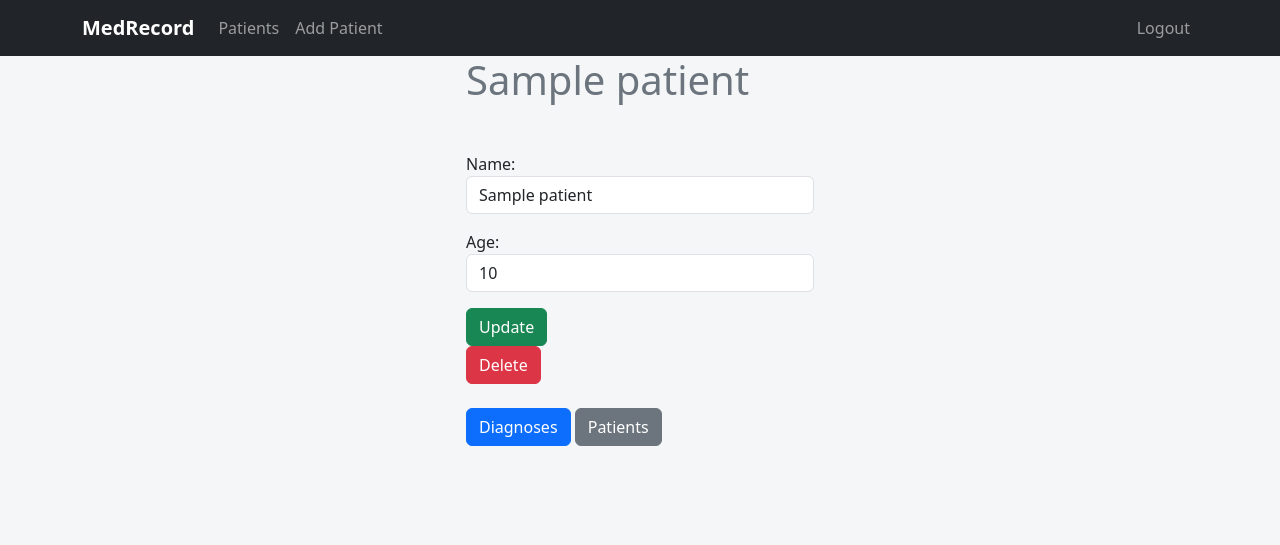
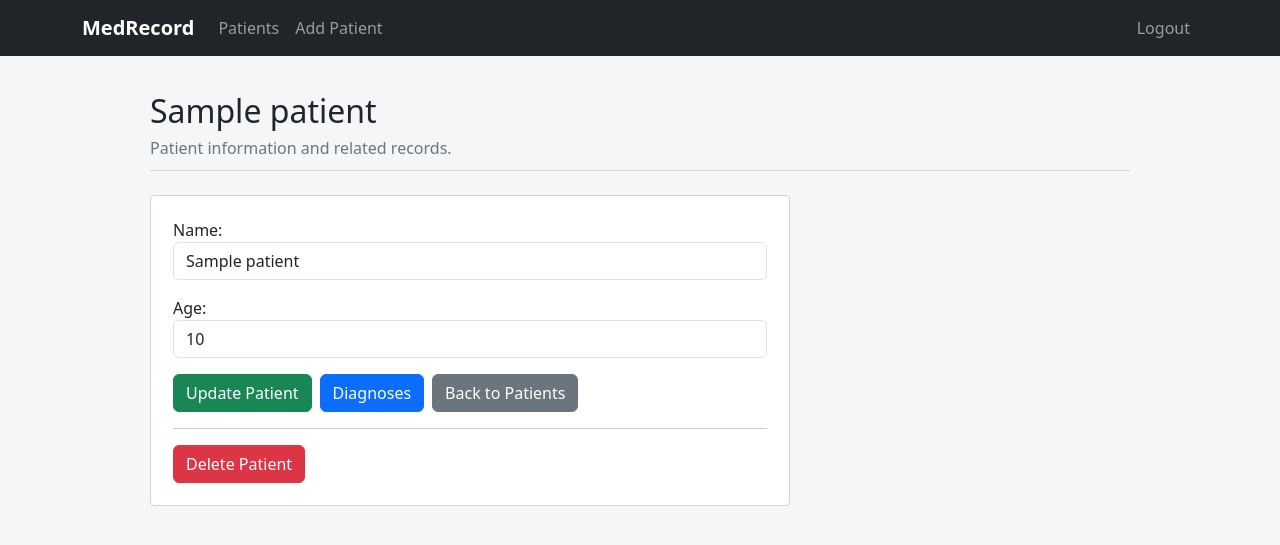
Before and after one commit to enrique28-ai/Medrecord, a Django app: page /patients/1/ in a window 1280 px wide. Shown: the top 545 px of the page. Run offline with Django 5.2, Linux system fonts and the light colour scheme; a user stored in the database is signed in; tables that the repository leaves empty hold one stand-in row (values such as "Sample post").

Commit message:
style: simplify patient detail layout

```diff
--- a/medregister/templates/patient_detail.html
+++ b/medregister/templates/patient_detail.html
@@ -1,41 +1,37 @@
 {% extends 'base.html' %}
 {% block content %}
-<main class="container">
-    <div class="row">
-    <div class="col-md-4 offset-md-4 ">
-<h1 class="text-secondary">{{patient.name}}</h1>
+<div class="page-shell">
+  <div class="page-title">
+    <h1>{{ patient.name }}</h1>
+    <p>Patient information and related records.</p>
+  </div>
 
-<div class="mt-5 mb-5">
+  <div class="legacy-panel form-section">
     <form method="POST" action="{% url 'patient_detail' patient.id %}">
       {% csrf_token %}
       {% if form.errors %}
         <div class="alert alert-warning alert-dismissible fade show" role="alert">
           {% for field in form %}
-                    {% if field.errors %}
-                        {{ field.errors }}
-                    {% endif %}
+            {% if field.errors %}{{ field.errors }}{% endif %}
           {% endfor %}
           <button type="button" class="btn-close" data-bs-dismiss="alert" aria-label="Close"></button>
         </div>
       {% endif %}
+
       {{ form.as_p }}
-    <button class="btn btn-success">Update</button>
+
+      <div class="action-row">
+        <button class="btn btn-success" type="submit">Update Patient</button>
+        <a class="btn btn-primary" href="{% url 'diagnosis' patient.id %}">Diagnoses</a>
+        <a class="btn btn-secondary" href="{% url 'patients' %}">Back to Patients</a>
+      </div>
     </form>
+
+    <hr>
     <form action="{% url 'delete_patient' patient.id %}" method="post">
       {% csrf_token %}
-<button class="btn btn-danger">
-    Delete
-</button>
+      <button class="btn btn-danger" type="submit">Delete Patient</button>
     </form>
-<br/>
-<a class="btn btn-primary" href="{% url 'diagnosis' patient.id %}">
-    Diagnoses
-</a>
-<a class="btn btn-secondary" href="{% url 'patients' %}">
-   Patients
-</a>
   </div>
 </div>
-</div>
-</main>
 {% endblock %}
```
Lines whose indentation alone changed are shown as unchanged.
